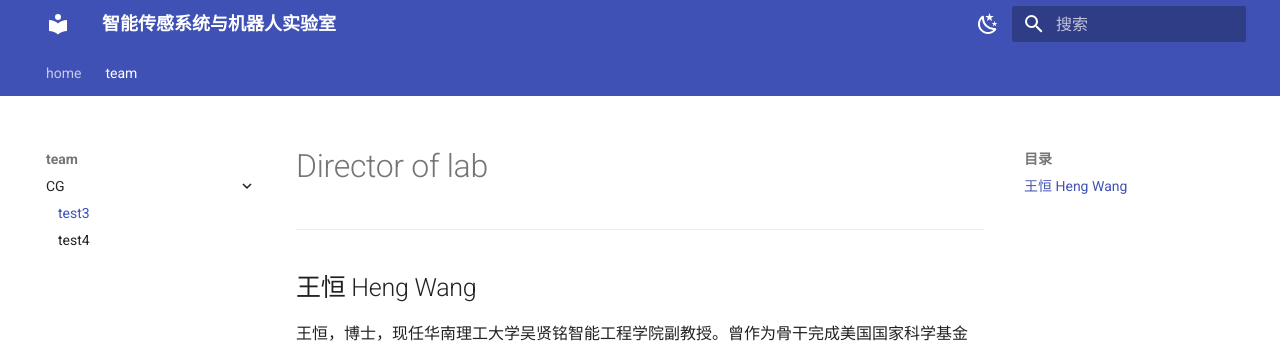
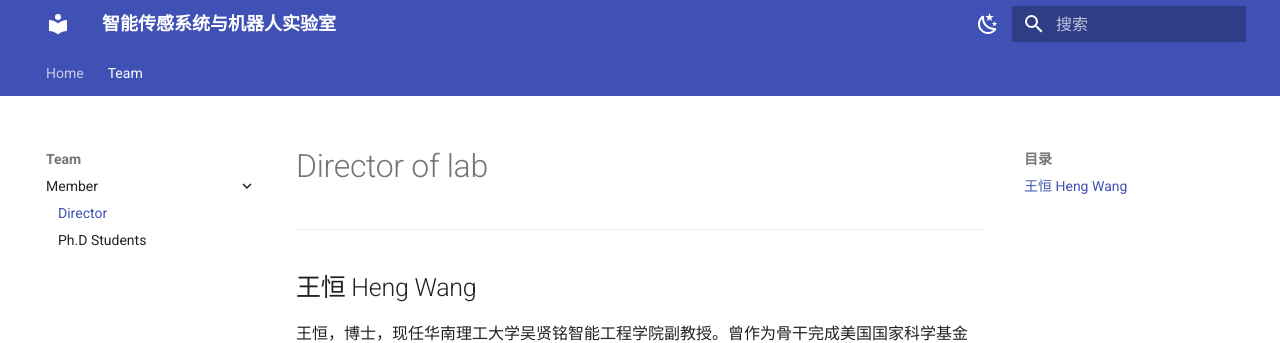
Before and after one commit to juhaocui/Wang-Lab.github.io, an MkDocs documentation site: the page built from docs/test3.md, in a window 1280 px wide. Shown: the top 343 px of the page. Built offline with MkDocs 1.6.1 and Material for MkDocs 9.7.7, drawn with Linux system fonts in a browser that asks for light colours.

Commit message:
Update mkdocs.yml

```diff
--- a/mkdocs.yml
+++ b/mkdocs.yml
@@ -6,15 +6,15 @@ site_description: Welcome to our lab!
 
 # navigation
 nav:
-  - home:
+  - Home:
     - CE:
       - test: test.md
       - test2: test2.md
     # -Automated Assembly Line: Automated Line.md
-  - team:
-    - CG:
-      - test3: test3.md
-      - test4: test4.md
+  - Team:
+    - Member:
+      - Director: test3.md
+      - Ph.D Students: phd.md
 
 theme:
   name: material
```
